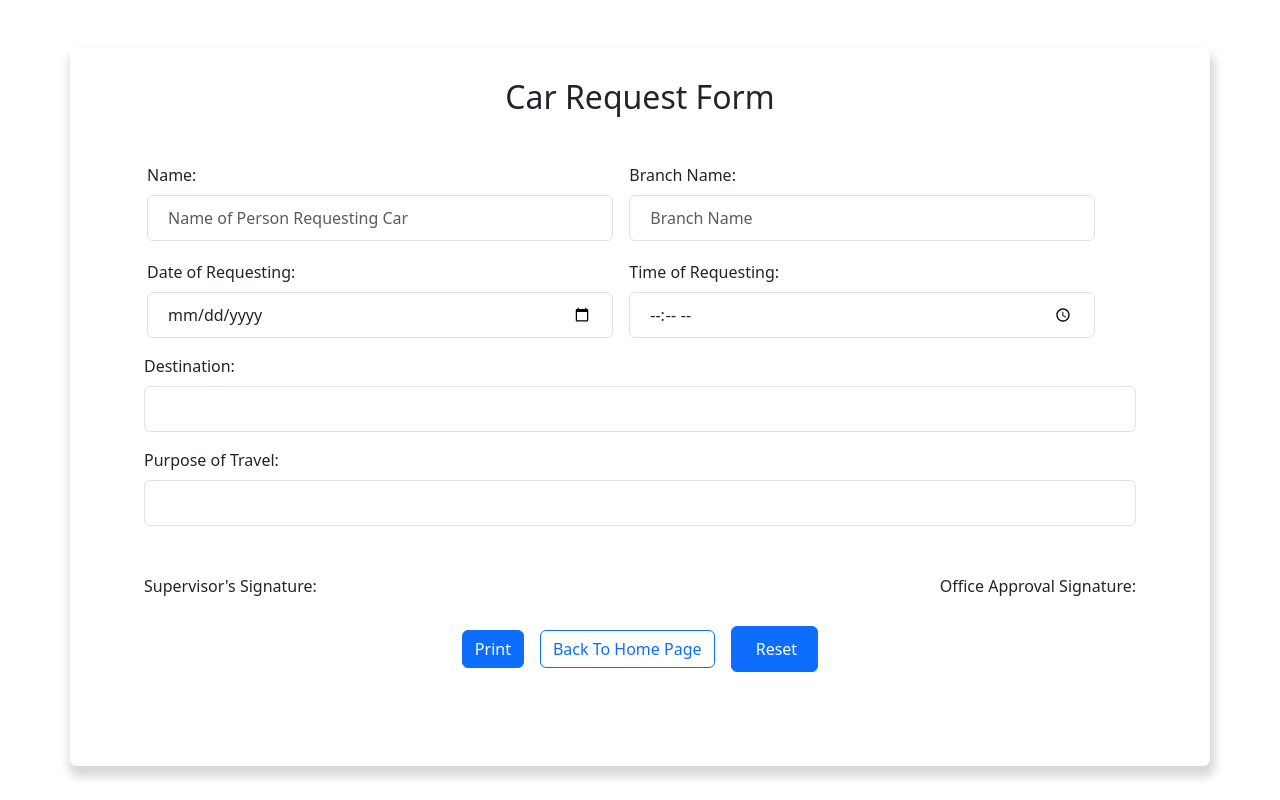
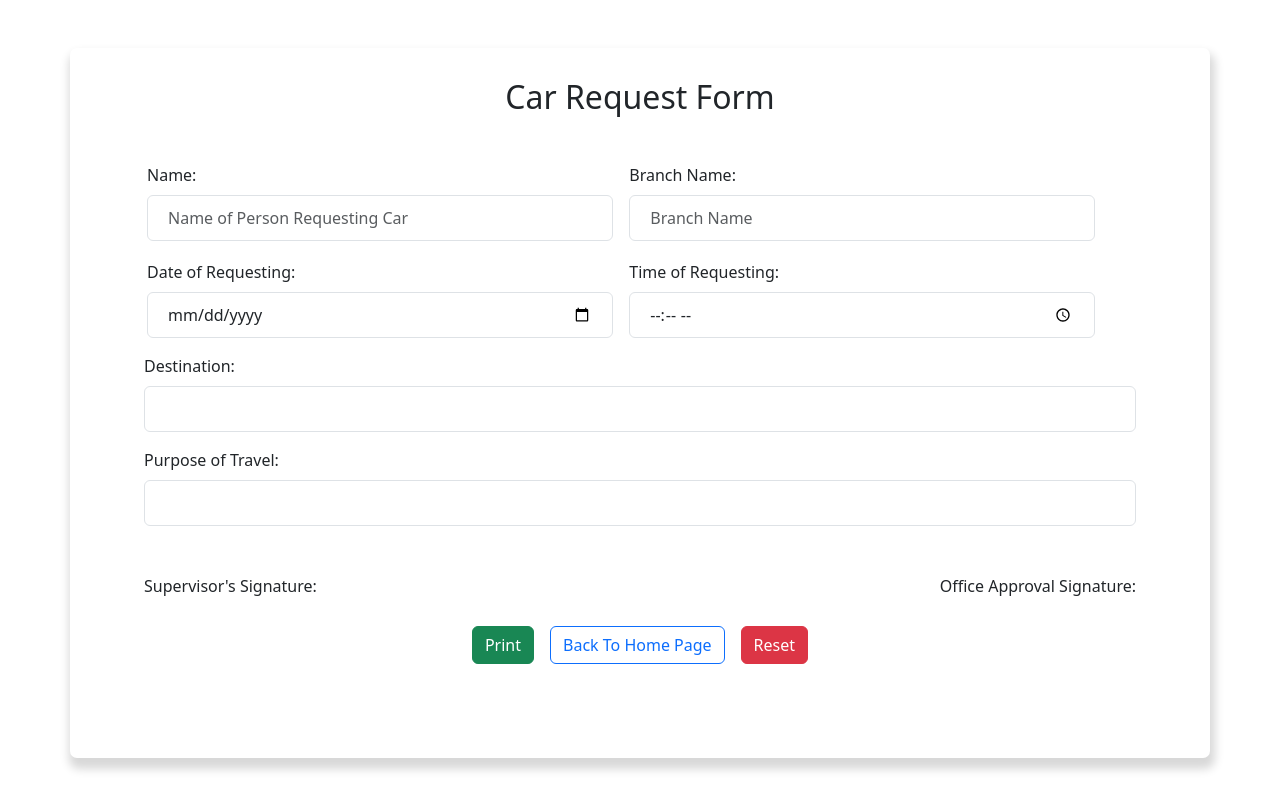
Before and after one commit to MuhammadShabib/form-system-management, a React (Create React App) app: page /CarRequestForm in a window 1280 px wide. Built offline with nearby package versions, Linux system fonts and the light colour scheme.

Commit message:
adding functionality ti home button and reset buttont

```diff
--- a/src/Components/Button/PrintResetHome.js
+++ b/src/Components/Button/PrintResetHome.js
@@ -1,13 +1,37 @@
-import "./Button.css"
-import { Link } from "react-router-dom"
+import "./Button.css";
+import { Link } from "react-router-dom";
 
 const LinkButtons = () => {
     return (
-        <div className="bnts">
-            <button className='btn btn-primary me-3' onClick={window.print}> Print</button>
-            <Link className='ms-auto btn btn-outline-primary' to="/">Back To Home Page</Link>
-            <input type="reset" className='btn btn-primary ms-3' value=" Reset" />
-        </div>
-    )
-}
-export default LinkButtons
+        <>
+            <div className="bnts">
+                <button className="btn btn-success me-3" onClick={window.print}>
+                    Print
+                </button>
+                <Link
+                    className="ms-auto btn btn-outline-primary"
+
+                    onClick={(e) => {
+                        const ask = window.confirm("Do you want to go to home page");
+                        if (!ask) e.preventDefault();
+                    }}
+                    to="/" >
+                    Back To Home Page
+                </Link>
+                <button
+                    className="btn btn-danger ms-3"
+                    onClick={(e) => {
+                        const ask = window.confirm("Do you want to reset form")
+                        if (ask) document.querySelector("form").reset()
+                        else e.preventDefault()
+
+                    }}
+                >
+                    Reset
+                </button>
+            </div >
+        </>
+    );
+};
+
+export default LinkButtons;
```
